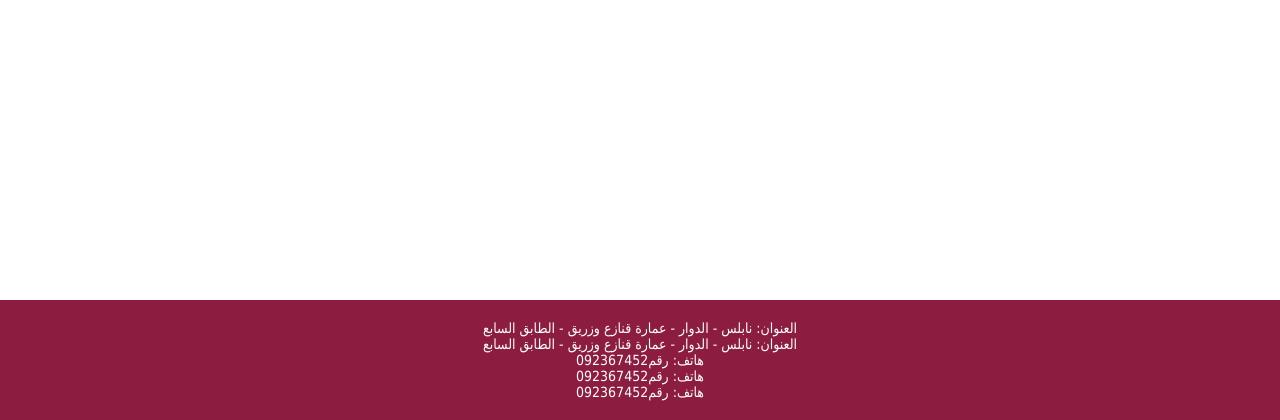
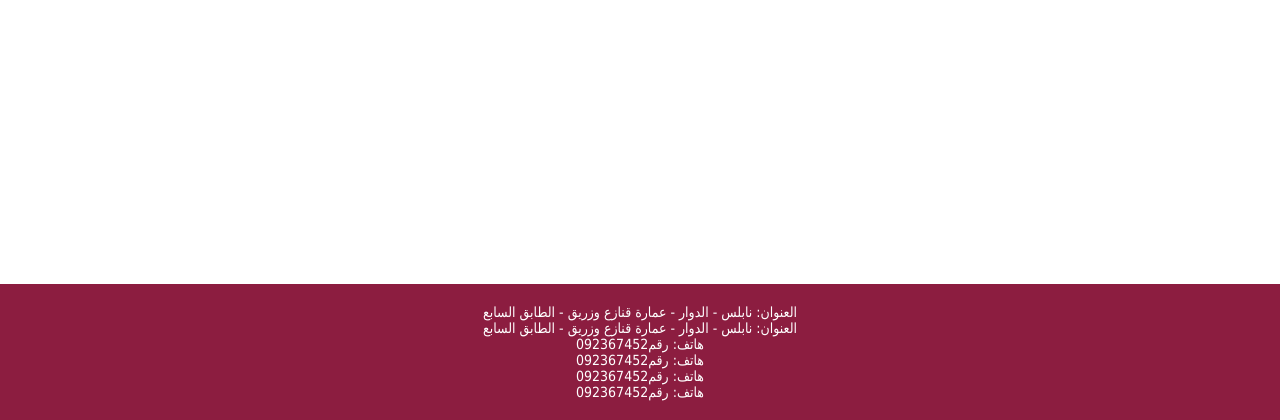
Before and after one commit to DaniaDwaikat/UnixProject, a PHP site: page / in a window 1280 px wide. Shown: the part 380-800 px from the top of the page. Run offline with PHP 8.4, Linux system fonts and the light colour scheme; some web fonts are replaced.

Commit message:
jana final

```diff
--- a/index.php
+++ b/index.php
@@ -164,6 +164,7 @@ if ($_SERVER['REQUEST_METHOD'] === 'POST') {
     <div>هاتف: رقم092367452</div>
     <div>هاتف: رقم092367452</div>
      <div>هاتف: رقم092367452</div>
+     <div>هاتف: رقم092367452</div>
 </div>
 </body>
 </html>
```
